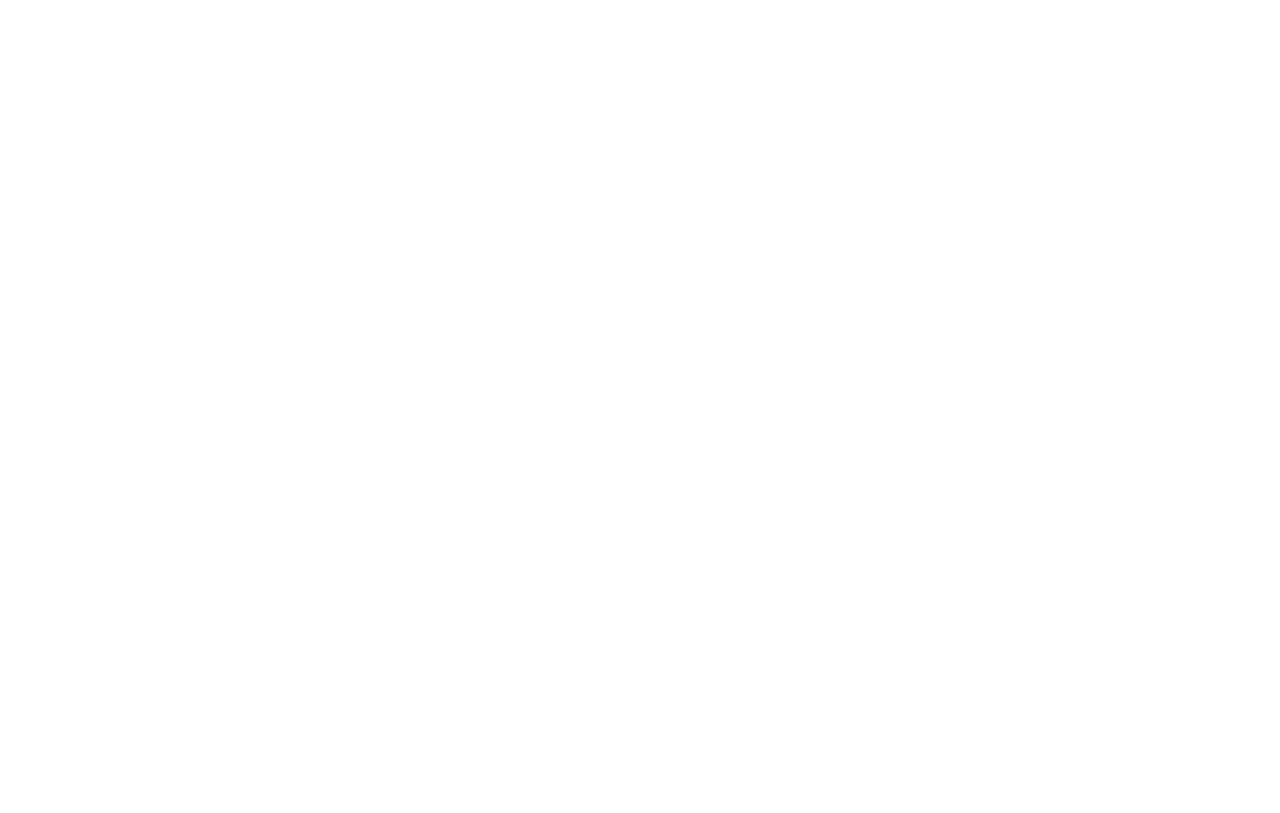
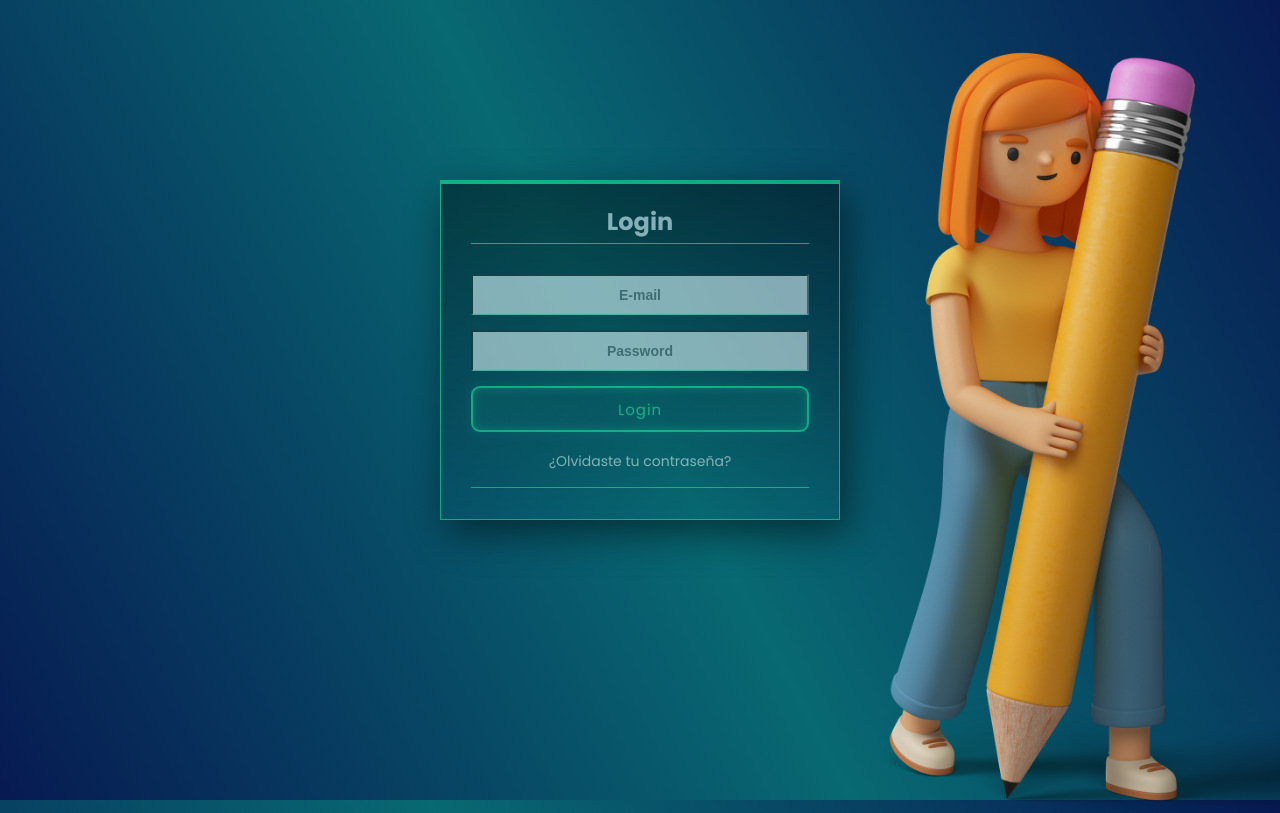
Before and after one commit to AlejoR96/DarthCode, a plain HTML site: page index.html in a window 1280 px wide. Drawn offline with Linux system fonts and the light colour scheme.

Commit message:
I made the Login page, where the login button with movement is evident

```diff
--- a/css/styles.css
+++ b/css/styles.css
@@ -1,8 +1,114 @@
-*{
+* {
   margin: 0;
   padding: 0;
-  box-sizing: border-box ;
+  box-sizing: border-box;
+
 }
 
+body {
+  background-color: #071a52;
+  background-image: linear-gradient(62deg, #071a52 0%, #086972 50%, #071a52 100%);
+  display: block;
+  height: 100%;
+  background-attachment: fixed;
+  background-position: center;
+  background-repeat: no-repeat;
+  background-size: cover;
+}
 
-/* Please comment on the functionlity of code */
+.img {
+  width: 25rem;
+  margin-top: -30rem;
+  float: right;
+}
+
+.form-login {
+  background: linear-gradient(to bottom, rgba(0, 0, 0, 0.794), rgba(255, 255, 255, 0));
+  opacity: 50%;
+  width: 400px;
+  height: 340px;
+  margin: auto;
+  margin-top: 180px;
+  box-shadow: 7px 13px 37px;
+  padding: 20px 30px;
+  border: 1px solid #1BFD9C;
+  border-top: 4px solid #1BFD9C;
+
+}
+
+.form-login h5 {
+  margin: 0px;
+  font-family: 'Poppins', sans-serif;
+  text-align: center;
+  height: 40px;
+  margin-bottom: 30px;
+  color: white;
+  border-bottom: 1px solid #1BFD9C;
+  font-size: 150%;
+}
+
+.form-login p {
+  height: 40px;
+  text-align: center;
+  border-bottom: 1px solid #1BFD9C;
+  font-family: 'Poppins', sans-serif;
+}
+
+.form-login a {
+  color: white;
+  text-decoration: none;
+  font-size: 14px;
+}
+
+.form-login a:hover {
+  color: black;
+}
+
+button {
+  width: 100%;
+  margin-bottom: 16px;
+  --green: #1BFD9C;
+  font-size: 15px;
+  padding: 0.7em 2.7em;
+  letter-spacing: 0.06em;
+  position: relative;
+  font-family: 'Poppins', sans-serif;
+  border-radius: 0.6em;
+  overflow: hidden;
+  transition: all 0.3s;
+  line-height: 1.4em;
+  border: 2px solid var(--green);
+  background: linear-gradient(to right, rgba(27, 253, 156, 0.1) 1%, transparent 40%, transparent 60%, rgba(27, 253, 156, 0.1) 100%);
+  color: var(--green);
+  box-shadow: inset 0 0 10px rgba(27, 253, 156, 0.4), 0 0 9px 3px rgba(27, 253, 156, 0.1);
+}
+
+button:hover {
+  color: #82ffc9;
+  box-shadow: inset 0 0 10px rgba(27, 253, 156, 0.6), 0 0 9px 3px rgba(27, 253, 156, 0.2);
+}
+
+button:before {
+  content: "";
+  position: absolute;
+  left: -4em;
+  width: 4em;
+  height: 100%;
+  top: 0;
+  transition: transform .7s ease-in-out;
+  background: linear-gradient(to right, transparent 1%, rgba(27, 253, 156, 0.1) 40%, rgba(27, 253, 156, 0.1) 60%, transparent 100%);
+}
+
+button:hover:before {
+  transform: translateX(30em);
+}
+
+.controls {
+  width: 100%;
+  border-bottom: 1px solid #82ffc9;
+  margin-bottom: 15px;
+  padding: 11px 10px;
+  text-align: center;
+  font-size: 14px;
+  font-weight: bold;
+}
--- a/index.html
+++ b/index.html
@@ -1,17 +1,29 @@
 <!DOCTYPE html>
 <html lang="en">
+
 <head>
   <meta charset="UTF-8">
   <meta http-equiv="X-UA-Compatible" content="IE=edge">
   <meta name="viewport" content="width=device-width, initial-scale=1.0">
   <link rel="stylesheet" href="./css/styles.css">
+  <link rel="preconnect" href="https://fonts.googleapis.com">
+<link rel="preconnect" href="https://fonts.gstatic.com" crossorigin>
+<link href="https://fonts.googleapis.com/css2?family=Poppins:ital,wght@0,100;0,200;0,300;0,400;0,500;0,600;0,700;0,800;0,900;1,100;1,200;1,300;1,400;1,500;1,600;1,700;1,800;1,900&display=swap" rel="stylesheet">
   <title>DarthCode</title>
 </head>
+
 <body>
-
-<!-- Please comment on the functionlity of code -->
-
-
+  <div class="form-login">
+    <h5>Login</h5>
+    <input class="controls" type="text" name="e-mail" value="" placeholder="E-mail">
+    <input class="controls" type="password" name="password" value="" placeholder="Password">
+    <button>Login</button>
+    <p><a href="#">¿Olvidaste tu contraseña?</a></p>
+  </div>
+<div>
+  <img class="img" src="./img/5178414.png" alt="">
+</div>
   <script src="./js/index.js"></script>
 </body>
+
 </html>
```
Also changed, not shown: img/5178414.png (added).
